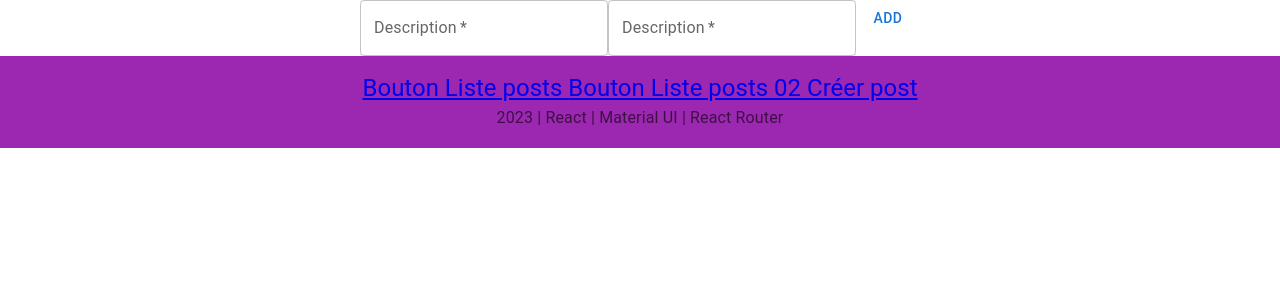
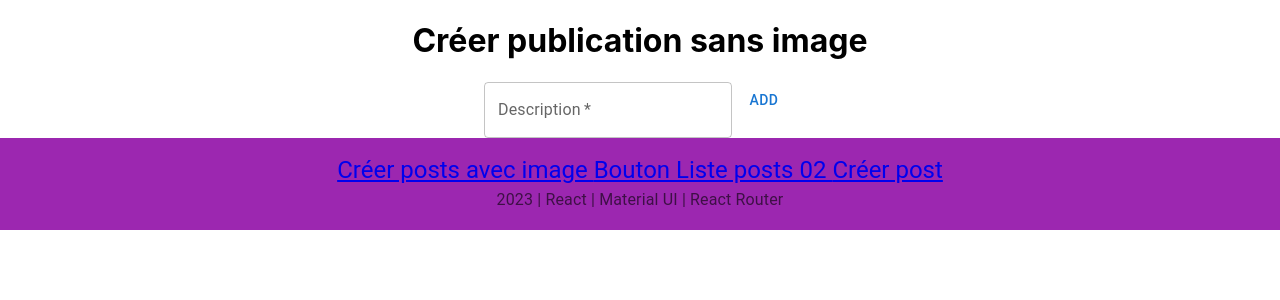
Before and after one commit to AlbinHuchet/Projet_React_React, a React (Create React App) app: page /createpost in a window 1280 px wide. Shown: the top 300 px of the page. Built offline with nearby package versions, Linux system fonts and the light colour scheme.

Commit message:
qq chgts

```diff
--- a/src/composants/CreatePost.js
+++ b/src/composants/CreatePost.js
@@ -27,8 +27,8 @@ export default function CreatePost() {
 
     return(
         <Container>
+            <h1>Créer publication sans image</h1>
             <Box component='form' onSubmit={handleSubmit} noValidate>
-                <TextField id="txtName" required name="image" label="Description" type="text"></TextField>
                 <TextField id="txtName" required name="description" label="Description" type="text"></TextField>
                 <Button type="submit">Add</Button>
             </Box>
--- a/src/composants/Footer.js
+++ b/src/composants/Footer.js
@@ -32,7 +32,7 @@ export default function Footer() {
                 <Grid container direction="column" alignItems="center">
                     <Grid item xs={12}>
                         <Typography color="black" variant="h5">
-                            <NavLink to="/listposts" className="btn btn-outline-dark bg-light">  Bouton Liste posts  </NavLink>
+                            <NavLink to="/listposts" className="btn btn-outline-dark bg-light">  Créer posts avec image  </NavLink>
                             <NavLink to="/listposts02" className="btn btn-outline-dark bg-light">  Bouton Liste posts 02 </NavLink>
                             <NavLink to="/createpost" className="btn btn-outline-dark bg-light">  Créer post  </NavLink>                        </Typography>
                     </Grid>
--- a/src/composants/ListPosts.js
+++ b/src/composants/ListPosts.js
@@ -33,7 +33,7 @@ export default function ListPosts() {
         formData.append('description', selectedDescription);
 
 
-        axios.post('http://localhost:8080/api/createpost', formData)
+        axios.post('http://localhost:8080/api/createpost02', formData)
             .then(response  => {
                 console.log('New post created:', response.data);
                 navigate('/listposts02');
@@ -45,6 +45,7 @@ export default function ListPosts() {
 
     return (
         <form onSubmit={fileUploadHandler}>
+            <h1>Créer Publication</h1>
             <div>
                 <label htmlFor="image">Image:</label>
                 <input type="file" id="image" name="image" onChange={fileSelectedHandler} />
```
